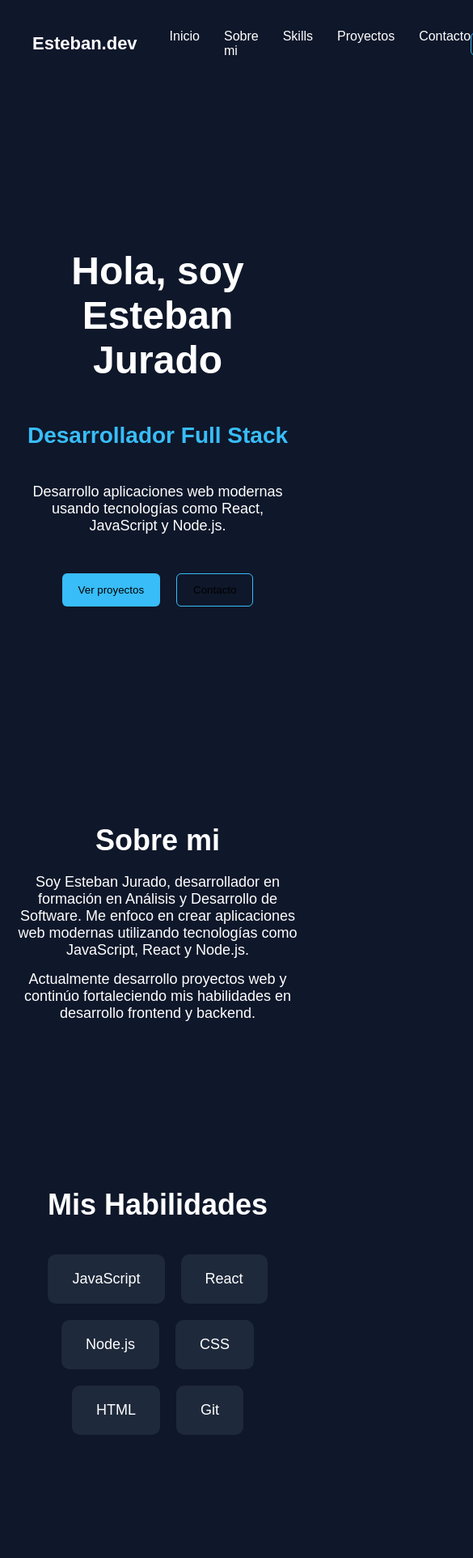
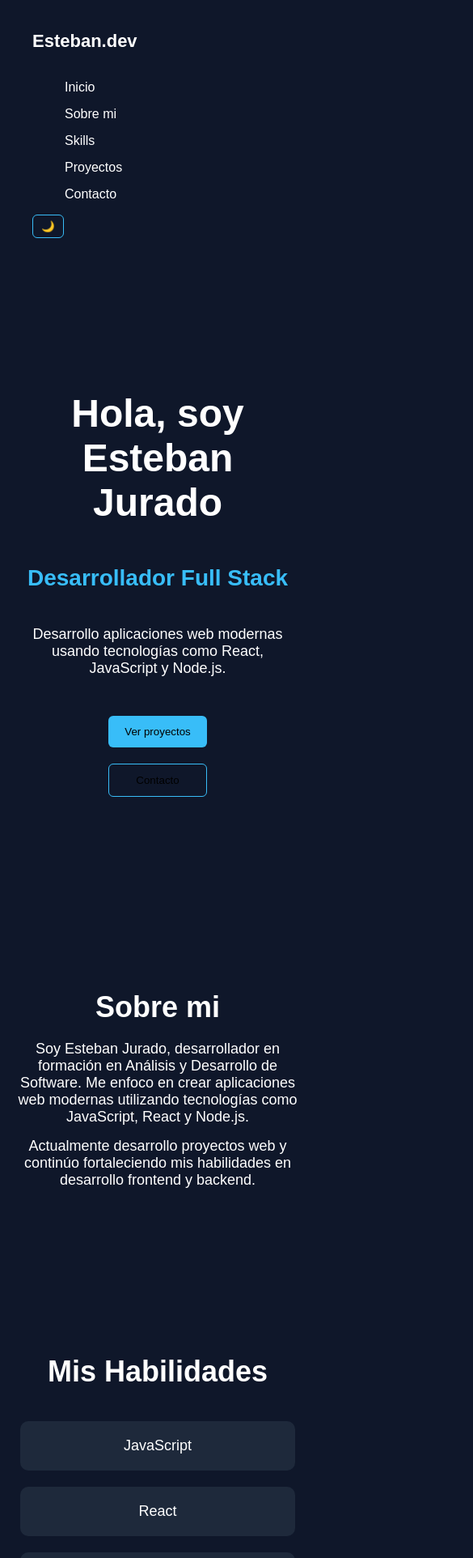
Before and after one commit to Est3banj/portafolio-esteban, a React (Vite) app in the folder portafolio/: page / in a window 390 px wide. Shown: the top 1924 px of the page at 81% size, 585 px wide, since content can reach past the window. Built offline with nearby package versions, Linux system fonts and the light colour scheme.

Commit message:
Agrega diseno responsive

```diff
--- a/portafolio/src/components/Navbar.css
+++ b/portafolio/src/components/Navbar.css
@@ -34,3 +34,75 @@
   border-radius: 6px;
   color: var(--text-color);
 }
+
+/*Responsive Navbar*/
+@media (max-width: 768px) {
+  .navbar {
+    flex-direction: column;
+    align-items: flex-start;
+  }
+
+  .nav-links {
+    flex-direction: column;
+    gap: 15px;
+  }
+}
+
+/*Responsive el hero*/
+@media (max-width: 768px) {
+
+  .hero-title {
+    font-size: 32px;
+  }
+
+  .hero-role {
+    font-size: 22px;
+  }
+
+  .hero-description {
+    font-size: 16px;
+  }
+
+  .hero-buttons {
+    flex-direction: column;
+  }
+
+}
+
+/*Responsive Skill*/
+@media (max-width: 768px) {
+
+  .skills-container {
+    flex-direction: column;
+    align-items: center;
+  }
+
+  .skill-card {
+    width: 80%;
+  }
+
+}
+
+/*Responsive Projects*/
+@media (max-width: 768px) {
+
+  .projects-container {
+    flex-direction: column;
+    align-items: center;
+  }
+
+  .project-card {
+    width: 90%;
+  }
+
+}
+
+/*Responsive Contact*/
+@media (max-width: 768px) {
+
+  .contact-links {
+    flex-direction: column;
+    gap: 15px;
+  }
+
+}
--- a/portafolio/src/index.css
+++ b/portafolio/src/index.css
@@ -7,7 +7,7 @@
 
 .light-theme {
   --bg-color: #ffffff;
-  --text-color: #0f172a;
+  --text-color: #f172a;
   --primary-color: #2563eb;
   --card-bg: #f1f5f9;
 }
```
